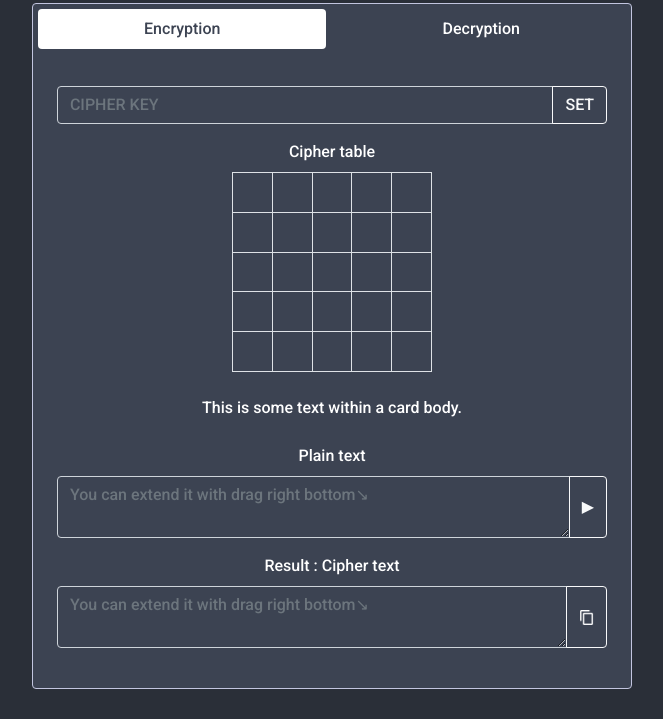
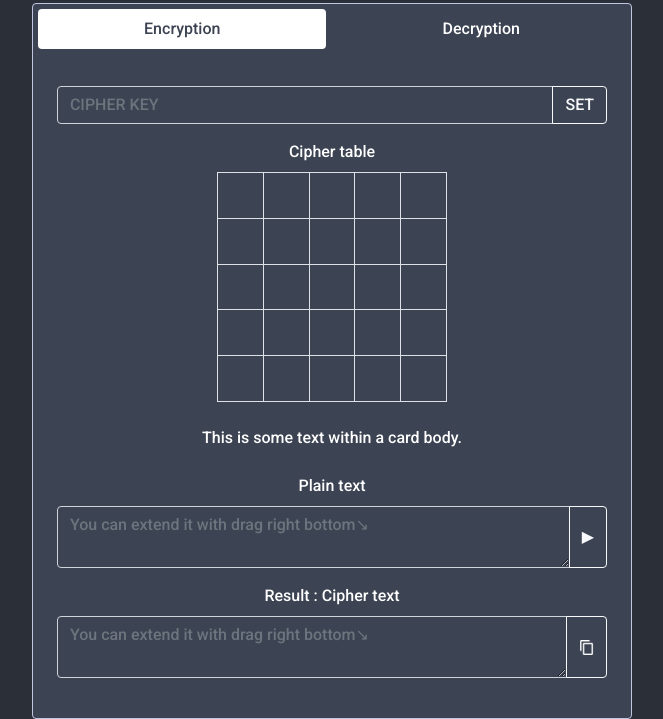
Before and after one commit to mjkcool/Cipher-Maker-web, a plain HTML site: page index.html in a window 1280 px wide. Shown: the part 117-836 px from the top of the page, without its empty margins (308-971 px from the left). Before the commit the page ends 806 px from the top, so only its background shows below. Drawn offline with nearby package versions, Linux system fonts and the light colour scheme.

Commit message:
Create js

```diff
--- a/css/index.css
+++ b/css/index.css
@@ -49,10 +49,16 @@ h1{
 }
 
 table{
-  width: 200px !important;
-  height: 200px !important;
+  width: 230px !important;
+  height: 230px !important;
+  padding: 0;
+  color: white !important;
 }
-
+td{
+  width: 20%;
+  height: 20%;
+  padding: 0;
+}
 
 .nav-item{
   margin: 5px;
--- a/index.html
+++ b/index.html
@@ -31,7 +31,7 @@
             <button class="btn btn-outline-light" type="button" id="key-btn">SET</button>
           </div>
           <div class="m-2">Cipher table</div>
-          <table class="table table-bordered m-auto">
+          <table class="table table-bordered m-auto align-middle">
             <tbody>
               <tr>
                 <td></td>
@@ -105,4 +105,5 @@
       </div>
   </div>
   </body>
+  <script src="js/main.js"></script>
 </html>
--- /dev/null
+++ b/js/main.js
@@ -0,0 +1,15 @@
+const keyInput = document.getElementById("key")
+const keysetBtn = document.getElementById("key-btn")
+
+keysetBtn.addEventListener("click", keySet)
+
+
+function keySet(){
+    let key = keyInput.value.replace(/(\s*)/g, "")
+    if(!key) {
+        alert("Input Key")
+        return
+    }
+    //암호판 배치
+
+}
```
